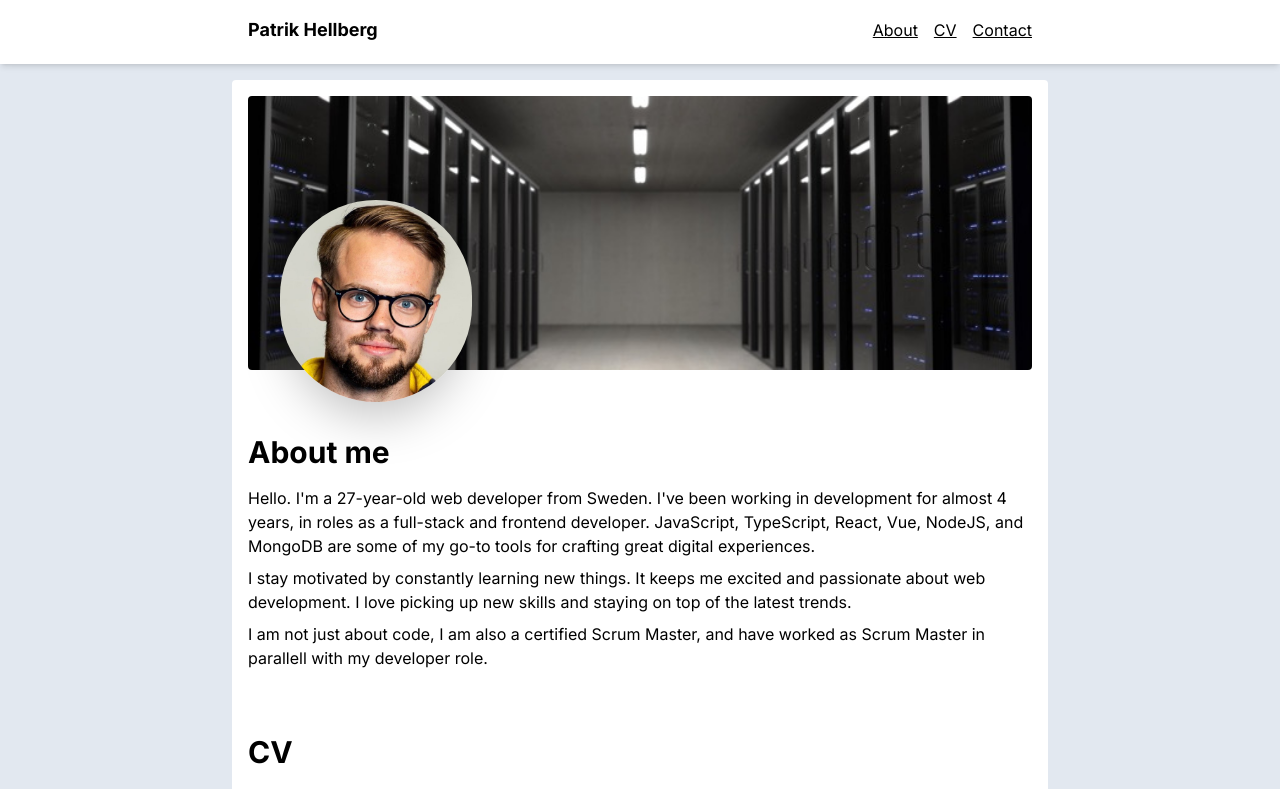
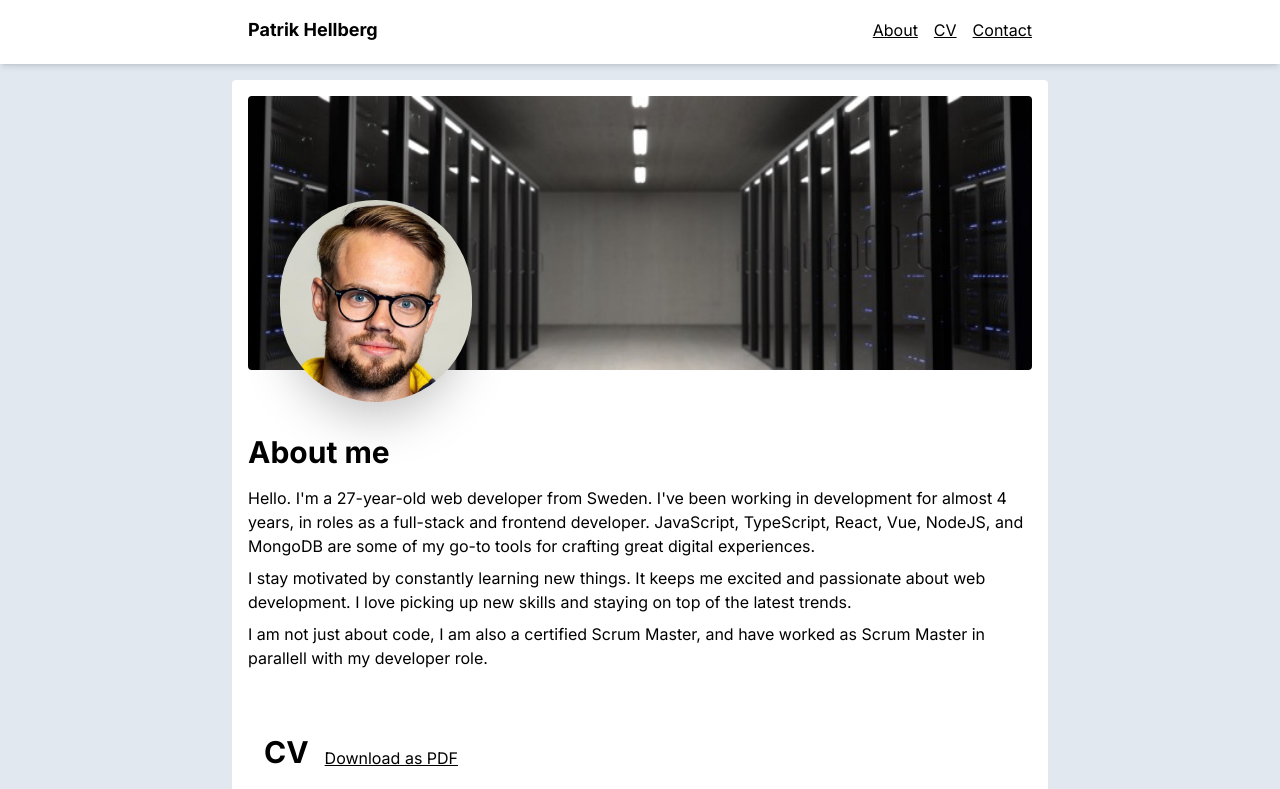
Before and after one commit to patrikhellberg/hellberg.io, a Next.js app: page / in a window 1280 px wide. Shown: the top 789 px of the page. Built offline with nearby package versions, Linux system fonts and the light colour scheme.

Commit message:
add pdf download

```diff
--- a/package.json
+++ b/package.json
@@ -10,7 +10,6 @@
   },
   "dependencies": {
     "next": "14.0.2",
-    "pdfkit": "^0.14.0",
     "react": "^18",
     "react-dom": "^18"
   },
--- a/src/actions/downloadCV.ts
+++ /dev/null
@@ -1,5 +0,0 @@
-'use server'
-
-export const downloadCV = () => {
-  console.log('Where is this running?')
-}
--- a/src/components/CVSection.tsx
+++ b/src/components/CVSection.tsx
@@ -2,7 +2,7 @@ import { h1, h2, h3 } from '@/utils/sharedStyles'
 import Check from './Check'
 import Icon from './Icon'
 import AnchorHeader from './AnchorHeader'
-import { downloadCV } from '@/actions/downloadCV'
+import PDFButton from './PDFButton'
 
 type YearMonth =
   | {
@@ -126,7 +126,10 @@ const dateString = (yearMonth: YearMonth): string => {
 const CVSection = () => {
   return (
     <div className='mb-16'>
-      <AnchorHeader id='cv' text='CV' classes={`${h1} mb-4`} />
+      <div className='flex gap-4 items-end mb-4'>
+        <AnchorHeader id='cv' text='CV' classes={`${h1}`} />
+        <PDFButton />
+      </div>
       <h2 className={`${h2} mb-2`}>Experience</h2>
       {experiences.map((experience) => (
         <div
--- a/src/components/PDFButton.tsx
+++ b/src/components/PDFButton.tsx
@@ -1,7 +1,15 @@
-import React from 'react'
+'use client'
 
 const PDFButton = () => {
-  return <div>PDFButton</div>
+  const downloadPdf = async () => {
+    window.open('/CV Patrik Hellberg 2023.pdf')
+  }
+
+  return (
+    <button onClick={downloadPdf} className='underline'>
+      Download as PDF
+    </button>
+  )
 }
 
 export default PDFButton
```
Also changed, not shown: tsconfig.json (+7 -1 lines), 2 other files (tests, documents, lock files or other folders).
